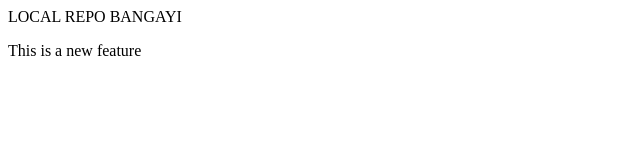
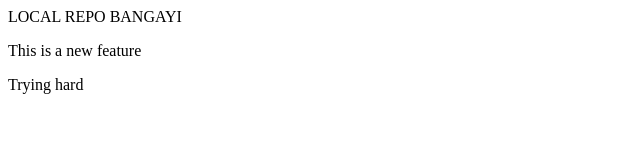
Before and after one commit to Rehan-IT31/localrepo, a plain HTML site: page index.html in a window 1280 px wide. Shown: the full height of the page, 0-640 px from the left. Drawn offline with Linux system fonts and the light colour scheme.

Commit message:
Trying hard

```diff
--- a/index.html
+++ b/index.html
@@ -1,2 +1,3 @@
 <p>LOCAL REPO BANGAYI</p>
 <p>This is a new feature</p>
+<p>Trying hard</p>
```
